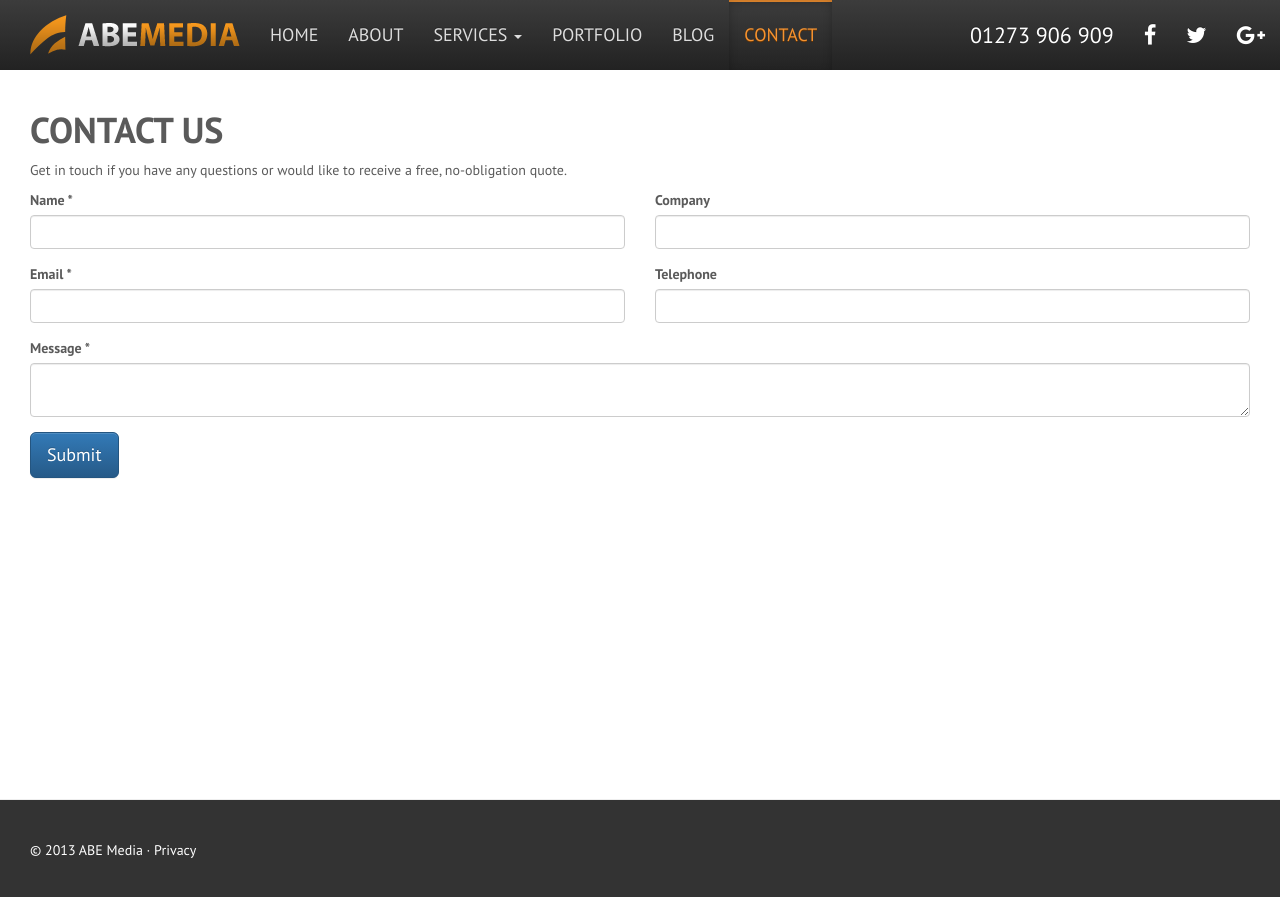
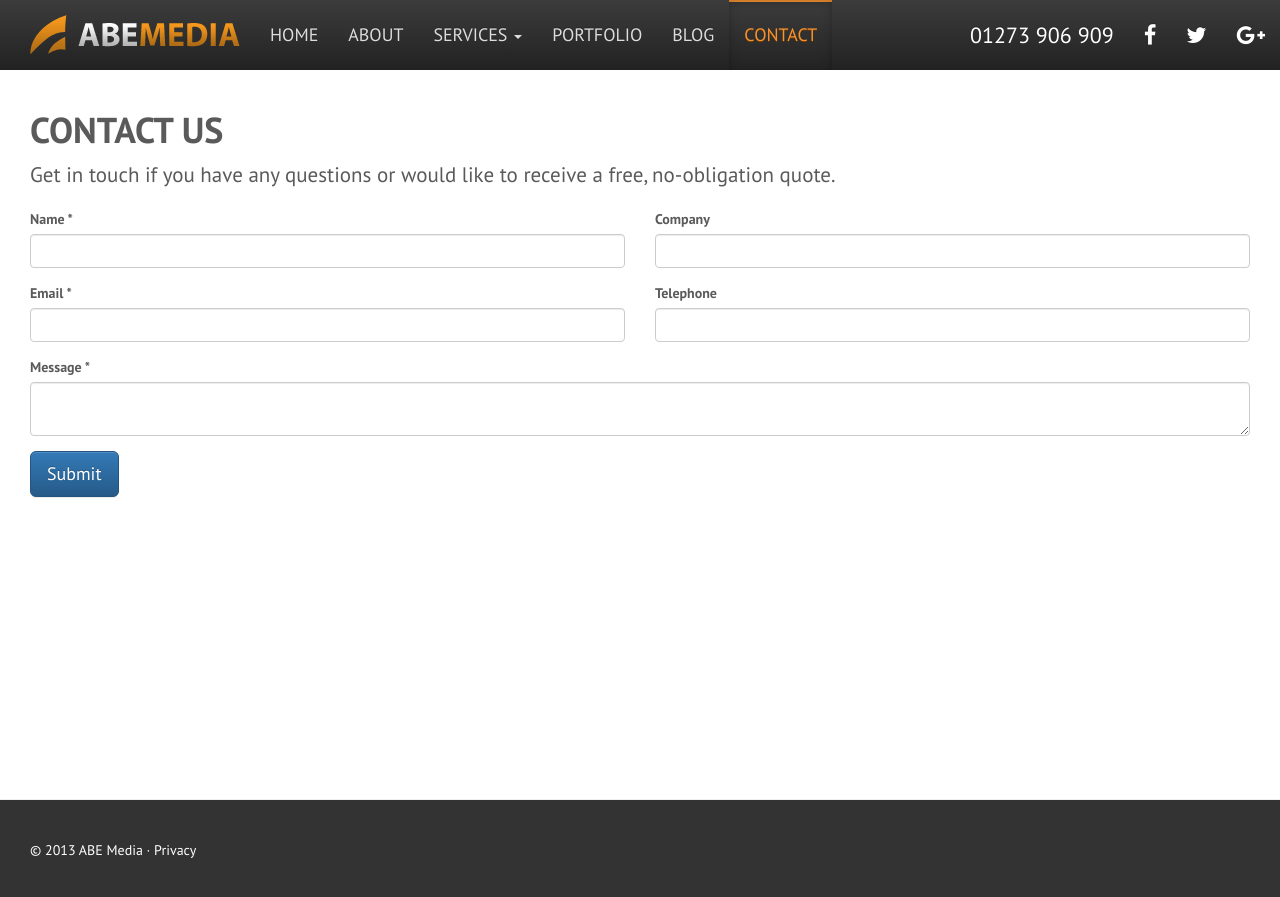
Before and after one commit to abemedia/abemedia.github.io, a Jekyll site: the page built from contact.html, in a window 1280 px wide. Shown: the top 897 px of the page. Built offline with Jekyll 4.4.1, drawn with Linux system fonts in a browser that asks for light colours; nearby versions of some CDN libraries.

Commit message:
Update contact.html

```diff
--- a/contact.html
+++ b/contact.html
@@ -4,7 +4,7 @@
 slug: contact
 ---
 <h1>Contact Us</h1>
-<p>Get in touch if you have any questions or would like to receive a free, no-obligation quote.</p>
+<p class="lead">Get in touch if you have any questions or would like to receive a free, no-obligation quote.</p>
 <form role="form" action="http://getsimpleform.com/messages?form_api_token=ee510e56c0373993fbbab9e006eaab76" method="post">
   <div class="row">
     <div class="form-group col-sm-6">
```
